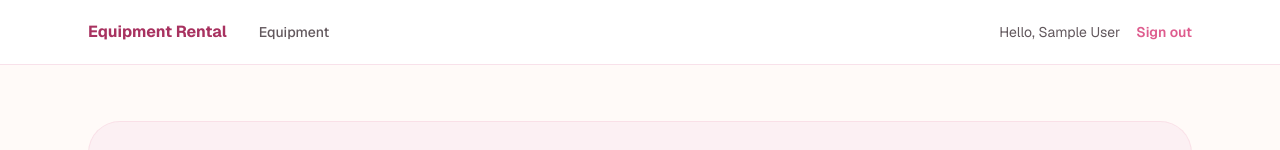
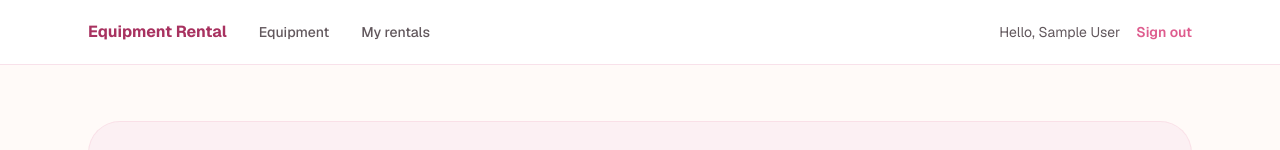
Before and after one commit to Pimnapat25/sw-dev-prac-project-pipo, a Next.js app: page / in a window 1280 px wide. Shown: the top 150 px of the page. Built offline with nearby package versions, Linux system fonts and the light colour scheme; no server answers; sample sign-in values are in the browser's storage.

Commit message:
Link rentals from top menu and equipment cards

```diff
--- a/src/app/equipment/page.tsx
+++ b/src/app/equipment/page.tsx
@@ -82,6 +82,16 @@ export default async function EquipmentPage() {
                     </span>
                   </p>
                 </div>
+                {session?.user.role === "member" && equipment.quantity > 0 && (
+                  <div className="mt-5">
+                    <Link
+                      href={`/rentals/new?equipment=${equipment._id}`}
+                      className="inline-flex min-h-11 items-center justify-center rounded-full bg-pink-dark px-5 py-2 text-sm font-semibold text-white transition-colors hover:bg-pink-dark/90 focus-visible:outline-2 focus-visible:outline-offset-4 focus-visible:outline-pink-dark"
+                    >
+                      Request rental
+                    </Link>
+                  </div>
+                )}
                 {session?.user.role === "admin" && (
                   <div className="mt-5 flex flex-wrap items-start gap-3">
                     <Link
--- a/src/components/TopMenu.tsx
+++ b/src/components/TopMenu.tsx
@@ -20,6 +20,15 @@ export default async function TopMenu() {
           >
             Equipment
           </Link>
+
+          {session && (
+            <Link
+              href="/rentals"
+              className="rounded text-sm font-medium text-grey transition-colors hover:text-pink-dark focus-visible:outline-2 focus-visible:outline-offset-4 focus-visible:outline-pink-dark"
+            >
+              {session.user.role === "admin" ? "All rentals" : "My rentals"}
+            </Link>
+          )}
         </div>
         {session ? (
           <div className="flex items-center gap-4">
```
